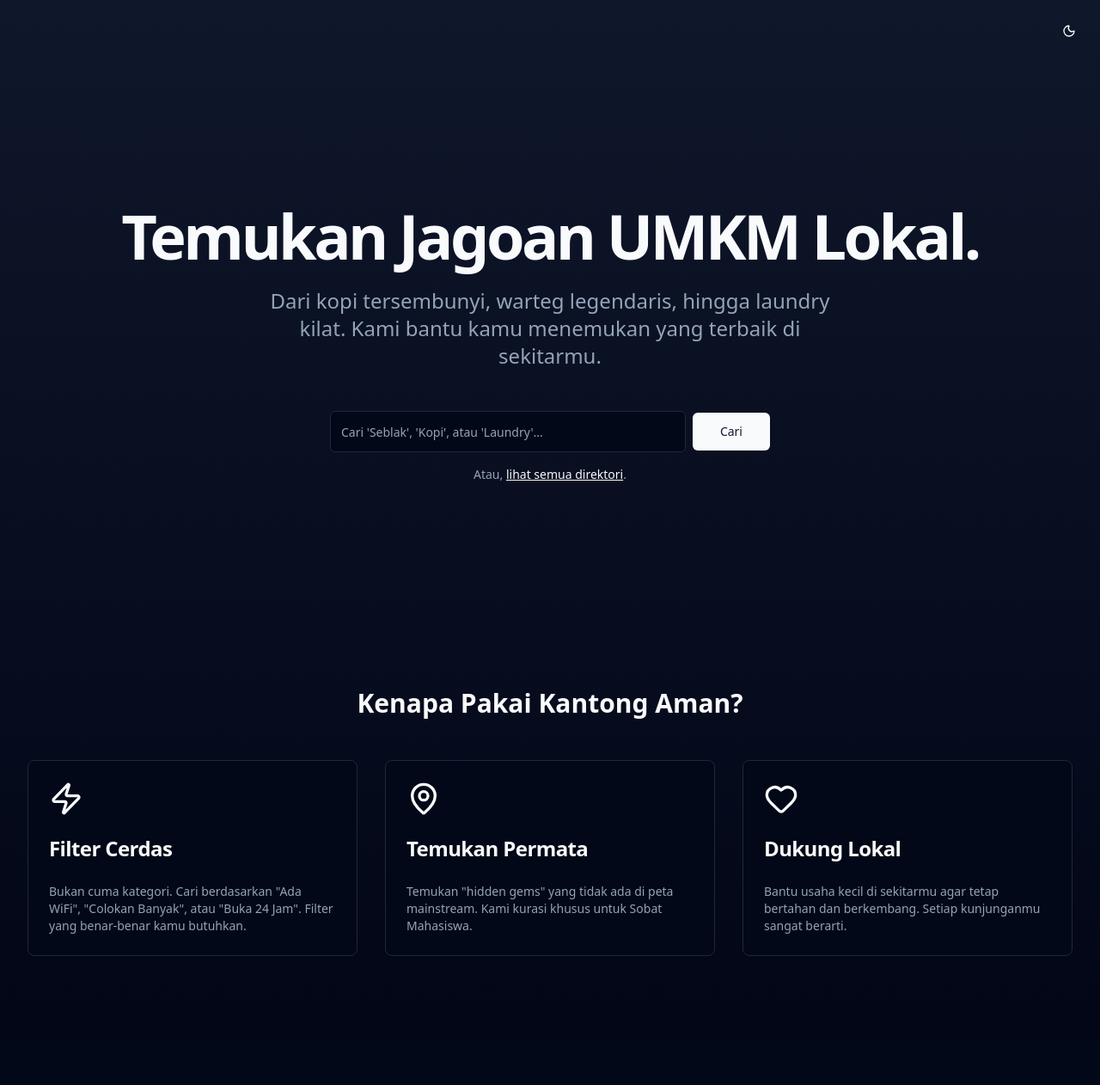
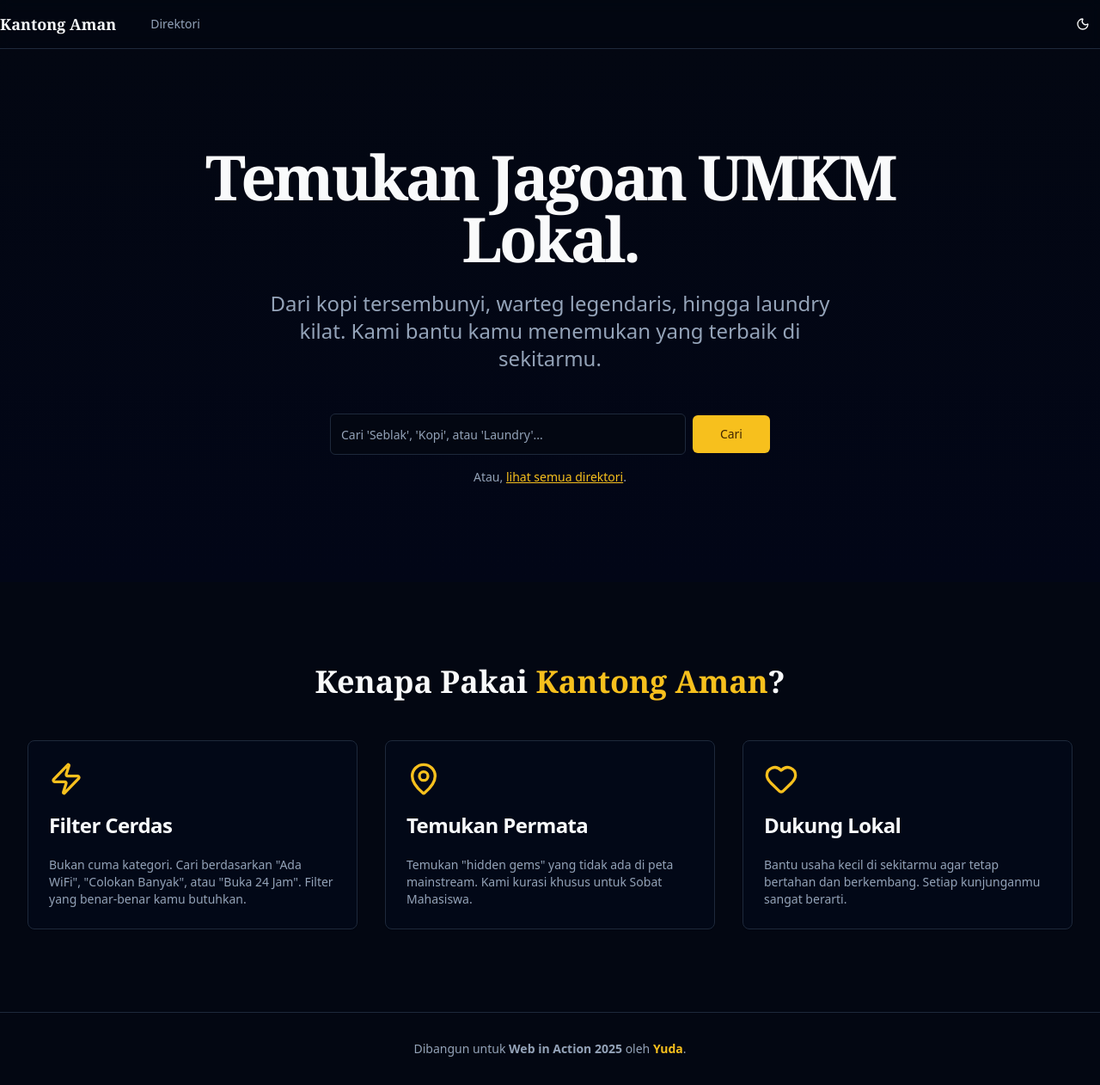
Before and after one commit to haerulyudaaditiya/direktori-umkm-web-in-action, a React (Vite) app: page / in a window 1280 px wide. Shown: the whole page at 86% size. Before the commit the page ends 1208 px from the top, so only its background shows below. Built offline with nearby package versions, Linux system fonts and the light colour scheme.

Commit message:
refactor(arch): Implementasi SharedLayout, Navbar, Footer, dan Desain Sistem 'Lokal' (ESM)

```diff
--- a/src/App.jsx
+++ b/src/App.jsx
@@ -1,15 +1,25 @@
-import React from "react";
-import { Routes, Route } from "react-router-dom";
-import LandingPage from "./pages/LandingPage";
-import DirectoryPage from "./pages/DirectoryPage";
-import DetailPage from "./pages/DetailPage";
+import React from 'react';
+import { Routes, Route } from 'react-router-dom';
+
+// Import Halaman dan Layout
+import SharedLayout from './components/layout/SharedLayout';
+import LandingPage from './pages/LandingPage';
+import DirectoryPage from './pages/DirectoryPage';
+import DetailPage from './pages/DetailPage';
 
 function App() {
   return (
     <Routes>
-      <Route path="/" element={<LandingPage />} />
-      <Route path="/direktori" element={<DirectoryPage />} />
-      <Route path="/umkm/:slug" element={<DetailPage />} />
+      {/* Semua rute di dalam <SharedLayout> akan di-render di dalam <Outlet />.
+        Ini memastikan Navbar dan Footer konsisten di semua halaman.
+      */}
+      <Route path="/" element={<SharedLayout />}>
+        <Route index element={<LandingPage />} />
+        <Route path="direktori" element={<DirectoryPage />} />
+        <Route path="umkm/:slug" element={<DetailPage />} />
+
+        {/* <Route path="*" element={<NotFoundPage />} /> */}
+      </Route>
     </Routes>
   );
 }
--- /dev/null
+++ b/src/components/layout/Footer.jsx
@@ -0,0 +1,14 @@
+import React from 'react';
+
+function Footer() {
+  return (
+    <footer className="border-t bg-background">
+      <div className="container mx-auto py-8 text-center text-sm text-muted-foreground">
+        Dibangun untuk <span className="font-bold">Web in Action 2025</span>{' '}
+        oleh <span className="font-bold text-primary">Yuda</span>.
+      </div>
+    </footer>
+  );
+}
+
+export default Footer;
--- /dev/null
+++ b/src/components/layout/Navbar.jsx
@@ -0,0 +1,38 @@
+import React from 'react';
+import { Link } from 'react-router-dom';
+import { ThemeToggle } from '@/components/theme-toggle';
+import { Button } from '@/components/ui/button';
+
+function Navbar() {
+  return (
+    // Header 'sticky' profesional dengan efek 'blur'
+    <header className="sticky top-0 z-50 w-full border-b bg-background/95 backdrop-blur supports-[backdrop-filter]:bg-background/60">
+      <div className="container flex h-14 max-w-screen-2xl items-center">
+        {/* Logo/Judul Aplikasi */}
+        <Link to="/" className="mr-6 flex items-center space-x-2">
+          <span className="font-bold text-lg font-serif">Kantong Aman</span>
+        </Link>
+
+        {/* Navigasi Utama */}
+        <nav className="flex flex-1 items-center space-x-1">
+          <Button variant="ghost" asChild>
+            <Link
+              to="/direktori"
+              className="text-sm font-medium text-muted-foreground transition-colors hover:text-primary"
+            >
+              Direktori
+            </Link>
+          </Button>
+          {/* Link navigasi lain bisa ditambahkan di sini */}
+        </nav>
+
+        {/* Aksi Sisi Kanan (Saklar Tema) */}
+        <div className="flex items-center justify-end space-x-2">
+          <ThemeToggle />
+        </div>
+      </div>
+    </header>
+  );
+}
+
+export default Navbar;
--- /dev/null
+++ b/src/components/layout/SharedLayout.jsx
@@ -0,0 +1,19 @@
+import React from 'react';
+import { Outlet } from 'react-router-dom';
+import Navbar from './Navbar';
+import Footer from './Footer';
+
+function SharedLayout() {
+  return (
+    <div className="relative flex min-h-screen flex-col">
+      <Navbar />
+      {/* 'flex-1' memaksa 'main' untuk mengisi sisa ruang, mendorong Footer ke bawah */}
+      <main className="flex-1">
+        <Outlet />
+      </main>
+      <Footer />
+    </div>
+  );
+}
+
+export default SharedLayout;
--- a/src/index.css
+++ b/src/index.css
@@ -1,3 +1,5 @@
+@import url('https://fonts.googleapis.com/css2?family=Inter:wght@400;500;600;700&family=Merriweather:wght@400;700&display=swap');
+
 @tailwind base;
 @tailwind components;
 @tailwind utilities;
@@ -5,13 +7,13 @@
 @layer base {
   :root {
     --background: 0 0% 100%;
-    --foreground: 222.2 84% 4.9%;
+    --foreground: 224 71.4% 4.1%;
     --card: 0 0% 100%;
     --card-foreground: 222.2 84% 4.9%;
     --popover: 0 0% 100%;
     --popover-foreground: 222.2 84% 4.9%;
-    --primary: 222.2 47.4% 11.2%;
-    --primary-foreground: 210 40% 98%;
+    --primary: 34 92% 51%;
+    --primary-foreground: 45 100% 98%;
     --secondary: 210 40% 96.1%;
     --secondary-foreground: 222.2 47.4% 11.2%;
     --muted: 210 40% 96.1%;
@@ -31,14 +33,14 @@
     --radius: 0.5rem
   }
   .dark {
-    --background: 222.2 84% 4.9%;
-    --foreground: 210 40% 98%;
+    --background: 224 71.4% 4.1%;
+    --foreground: 210 20% 98%;
     --card: 222.2 84% 4.9%;
     --card-foreground: 210 40% 98%;
     --popover: 222.2 84% 4.9%;
     --popover-foreground: 210 40% 98%;
-    --primary: 210 40% 98%;
-    --primary-foreground: 222.2 47.4% 11.2%;
+    --primary: 45 93% 54%;
+    --primary-foreground: 35 93% 13%;
     --secondary: 217.2 32.6% 17.5%;
     --secondary-foreground: 210 40% 98%;
     --muted: 217.2 32.6% 17.5%;
@@ -57,9 +59,18 @@
     --chart-5: 340 75% 55%
   }
 
-  body {
+ body {
     @apply bg-background text-foreground;
+    font-family: theme('fontFamily.sans');
     font-feature-settings: "rlig" 1, "calt" 1;
+  }
+
+  h1, h2, h3, h4, h5, h6 {
+    font-family: theme('fontFamily.serif');
+  }
+
+  .card-title {
+    font-family: theme('fontFamily.serif');
   }
 }
 
--- a/src/pages/LandingPage.jsx
+++ b/src/pages/LandingPage.jsx
@@ -1,48 +1,50 @@
-import React, { useState } from "react";
-import { Link, useNavigate } from "react-router-dom"; // Import useNavigate
-import { Button } from "@/components/ui/button";
-import { Input } from "@/components/ui/input";
-import { ThemeToggle } from "@/components/theme-toggle";
+import React, { useState } from 'react';
+import { Link, useNavigate } from 'react-router-dom';
+import { Button } from '@/components/ui/button';
+import { Input } from '@/components/ui/input';
 import {
   Card,
   CardContent,
   CardDescription,
   CardHeader,
   CardTitle,
-} from "@/components/ui/card";
-import { Zap, MapPin, Heart } from "lucide-react";
+} from '@/components/ui/card';
+import { Zap, MapPin, Heart } from 'lucide-react';
 
 function LandingPage() {
-  const [searchTerm, setSearchTerm] = useState("");
+  const [searchTerm, setSearchTerm] = useState('');
   const navigate = useNavigate();
 
+  // Logika "Advance Search"
   const handleSearchSubmit = (e) => {
     e.preventDefault();
-    if (searchTerm.trim() === "") {
-      navigate("/direktori");
+    if (searchTerm.trim() === '') {
+      navigate('/direktori');
     } else {
       navigate(`/direktori?search=${searchTerm}`);
     }
   };
 
   return (
-    <div className="bg-gradient-to-b from-background to-slate-50 dark:from-slate-900 dark:to-slate-950 min-h-screen">
-      <div className="absolute top-4 right-4">
-        <ThemeToggle />
-      </div>
-      {/* --- BAGIAN 1: HERO SECTION --- */}
-      <div className="container mx-auto flex flex-col items-center justify-center min-h-screen p-8 text-center">
+    // 'Fragment' <>...</> digunakan karena layout di-handle oleh SharedLayout
+    <>
+      {/* BAGIAN 1: HERO SECTION */}
+      {/* Layout ini (flex-1) dirancang untuk 'pas' di dalam <main> dari SharedLayout,
+        mengisi sisa ruang vertikal antara Navbar dan Footer.
+      */}
+      <section className="flex-1 flex flex-col items-center justify-center p-8 text-center bg-gradient-to-b from-background to-slate-50 dark:from-background dark:to-slate-950">
+        <div className="container max-w-4xl py-20">
           <h1 className="text-5xl md:text-7xl font-bold mb-6 tracking-tighter">
             Temukan Jagoan UMKM Lokal.
           </h1>
-        <p className="text-xl md:text-2xl text-muted-foreground max-w-2xl mb-12">
+          <p className="text-xl md:text-2xl text-muted-foreground max-w-2xl mx-auto mb-12">
             Dari kopi tersembunyi, warteg legendaris, hingga laundry kilat. Kami
             bantu kamu menemukan yang terbaik di sekitarmu.
           </p>
 
           <form
             onSubmit={handleSearchSubmit}
-          className="w-full max-w-lg flex items-center space-x-2 mb-4"
+            className="w-full max-w-lg mx-auto flex items-center space-x-2 mb-4"
           >
             <Input
               type="text"
@@ -55,30 +57,29 @@ function LandingPage() {
               Cari
             </Button>
           </form>
-
           <p className="text-sm text-muted-foreground">
-          Atau,{" "}
+            Atau,{' '}
             <Link
               to="/direktori"
-            className="text-primary underline hover:opacity-80"
+              className="text-primary underline hover:opacity-80 font-medium"
             >
               lihat semua direktori
             </Link>
             .
           </p>
         </div>
+      </section>
 
-      {/* --- BAGIAN 2: FEATURES SECTION --- */}
-      <div className="container mx-auto pb-24 px-8">
-        <h2 className="text-3xl font-bold text-center mb-12">
+      {/* BAGIAN 2: FEATURES SECTION */}
+      <section className="container mx-auto py-24 px-8">
+        <h2 className="text-4xl font-bold text-center mb-12">
           Kenapa Pakai <span className="text-primary">Kantong Aman</span>?
         </h2>
         <div className="grid grid-cols-1 md:grid-cols-3 gap-8">
-          {/* Fitur 1 */}
           <Card>
             <CardHeader>
               <Zap className="h-10 w-10 text-primary mb-4" />
-              <CardTitle className="text-2xl">Filter Cerdas</CardTitle>
+              <CardTitle>Filter Cerdas</CardTitle>
             </CardHeader>
             <CardContent>
               <CardDescription>
@@ -88,12 +89,10 @@ function LandingPage() {
               </CardDescription>
             </CardContent>
           </Card>
-
-          {/* Fitur 2 */}
           <Card>
             <CardHeader>
               <MapPin className="h-10 w-10 text-primary mb-4" />
-              <CardTitle className="text-2xl">Temukan Permata</CardTitle>
+              <CardTitle>Temukan Permata</CardTitle>
             </CardHeader>
             <CardContent>
               <CardDescription>
@@ -102,12 +101,10 @@ function LandingPage() {
               </CardDescription>
             </CardContent>
           </Card>
-
-          {/* Fitur 3 */}
           <Card>
             <CardHeader>
               <Heart className="h-10 w-10 text-primary mb-4" />
-              <CardTitle className="text-2xl">Dukung Lokal</CardTitle>
+              <CardTitle>Dukung Lokal</CardTitle>
             </CardHeader>
             <CardContent>
               <CardDescription>
@@ -117,8 +114,8 @@ function LandingPage() {
             </CardContent>
           </Card>
         </div>
-      </div>
-    </div>
+      </section>
+    </>
   );
 }
 
--- a/tailwind.config.js
+++ b/tailwind.config.js
@@ -1,3 +1,5 @@
+import tailwindcssAnimate from 'tailwindcss-animate';
+
 /** @type {import('tailwindcss').Config} */
 export default {
   darkMode: ['class'],
@@ -53,5 +55,5 @@ export default {
       },
     },
   },
-  plugins: [require('tailwindcss-animate')],
+  plugins: [tailwindcssAnimate],
 };
--- a/vite.config.js
+++ b/vite.config.js
@@ -1,15 +1,18 @@
-import { defineConfig } from "vite";
-import react from "@vitejs/plugin-react";
-import path from "path";
-import { fileURLToPath } from 'url';
+import path from 'path';
+import { fileURLToPath } from 'url'; // Import 'fileURLToPath'
+import react from '@vitejs/plugin-react';
+import { defineConfig } from 'vite';
 
-const __dirname = path.dirname(fileURLToPath(import.meta.url));
+// Ini adalah cara ESM modern untuk membuat ulang '__dirname'
+const __filename = fileURLToPath(import.meta.url);
+const __dirname = path.dirname(__filename);
 
 export default defineConfig({
   plugins: [react()],
   resolve: {
     alias: {
-      "@": path.resolve(__dirname, "./src"),
+      // Sekarang alias ini 100% 'ESM-safe'
+      '@': path.resolve(__dirname, './src'),
     },
   },
 });
```
Lines whose indentation alone changed are shown as unchanged.
